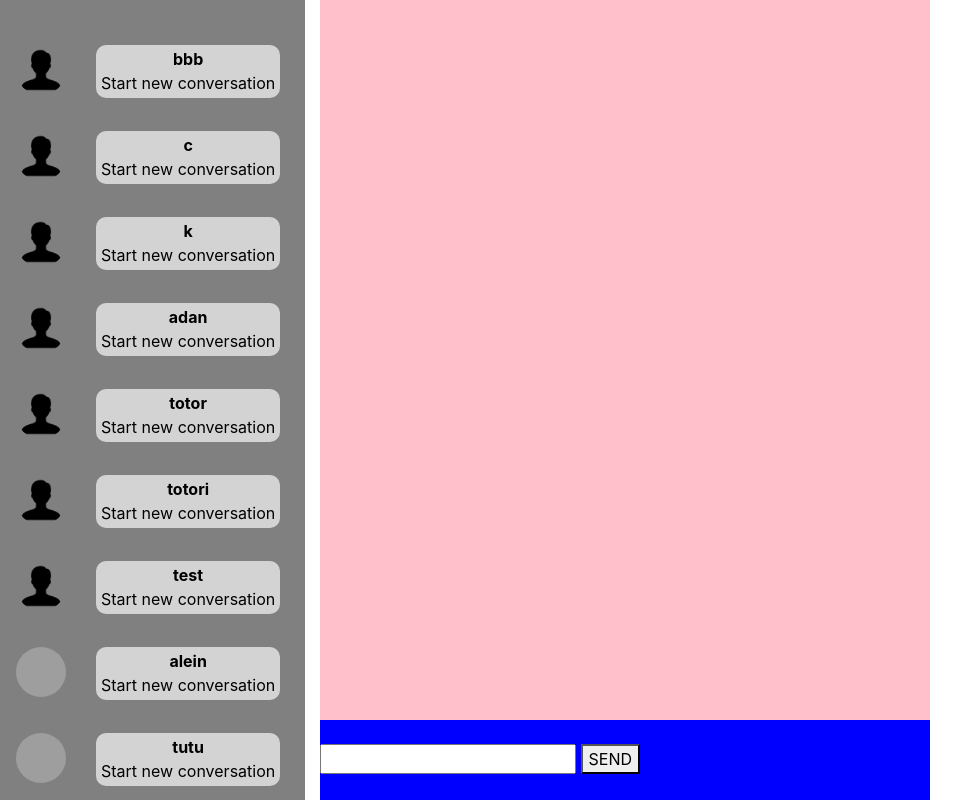
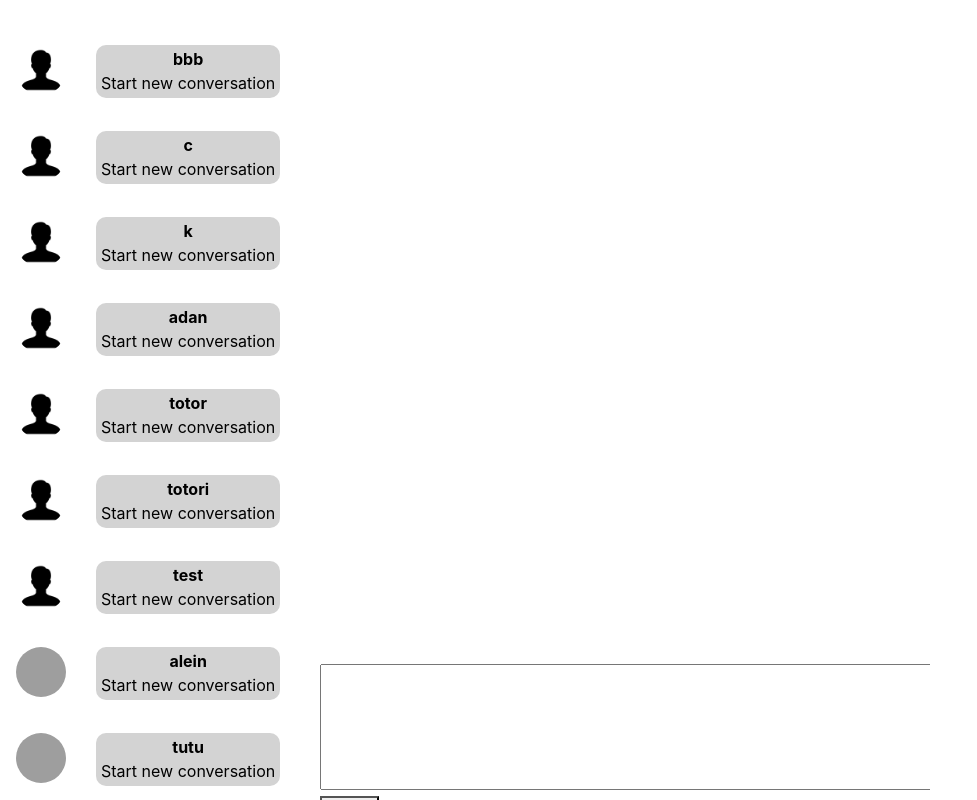
Before and after one commit to Elias2702/messengerApp, a PHP site: page /includer.php in a window 1280 px wide. Shown: the whole page, without its empty margins (0-977 px from the left). Run offline with PHP 8.4, Linux system fonts and the light colour scheme; the visitor is signed in with stand-in values (Sample User, id 1); data comes from the database, SQL or seed files in the repository; data that the repository does not hold is empty; grey boxes are pictures that could not be loaded.

Commit message:
chat small things

```diff
--- a/src/central.php
+++ b/src/central.php
@@ -50,7 +50,7 @@ try {
         if($row['owner_id'] == $cur_mem_id) {
 
             echo "<div class='col-auto'><strong> ". $cur_mem_psd .
-            "</strong></div><div class='col-auto lightgrey'>" . $row['content'] . "<br>" ;
+            "</strong></div><div class='col-auto lightblue'>" . $row['content'] . "<br>" ;
 
             $q_emo = "SELECT * FROM emo_react WHERE msg_id ='" . $row['id'] . "'";
             $res5 = $db->query($q_emo)->fetchAll();
--- a/src/create_msg.php
+++ b/src/create_msg.php
@@ -9,9 +9,11 @@ require_once 'db_param.php';
 
 <form action="send_msg.php" method="POST">
 
-        <input type='text' name='content'>
+        <textarea cols="120" rows="5"  name='content'></textarea>
 
 
         <button type="submit">SEND</button>
 
+
+
 </form>
--- a/src/css/style_antoine.css
+++ b/src/css/style_antoine.css
@@ -2,23 +2,33 @@ body {
   height: 100%;
 }
 .grey {
-    background-color :grey;
+    /*background-color :grey;*/
     min-width: 140px;
     overflow: auto;
 }
 
 .pink {
-    background-color :pink;
+    /*background-color :pink;*/
     min-width: 140px;
 }
 
 .blue {
-    background-color :blue;
+    /*background-color :blue;*/
     min-width: 140px;
 }
 
 .lightgrey {
     background-color: lightgrey;
+    overflow: none;
+    margin-left: 20px;
+    margin-right: 10px;
+    border-radius: 10px;
+    padding: 2px 5px 3px 5px;
+    word-wrap: break-word;
+}
+
+.lightblue {
+    background-color: lightblue;
     overflow: none;
     margin-left: 20px;
     margin-right: 10px;
@@ -63,12 +73,12 @@ body {
 
 
 .central {
-    height: 90%;
+    height: 80%;
     overflow: auto;
 }
 
 .send {
-    height: 10%;
+    height: 20%;
     overflow: auto;
 }
 
@@ -79,12 +89,12 @@ body {
 }
 
 .central {
-    height: 90%;
+    height: 80%;
     overflow: auto;
 }
 
 .send {
-    height: 10%;
+    height: 20%;
     overflow: auto;
 }
 
```
Also changed, not shown: src/uploads/user_id_9.jpeg (added).
